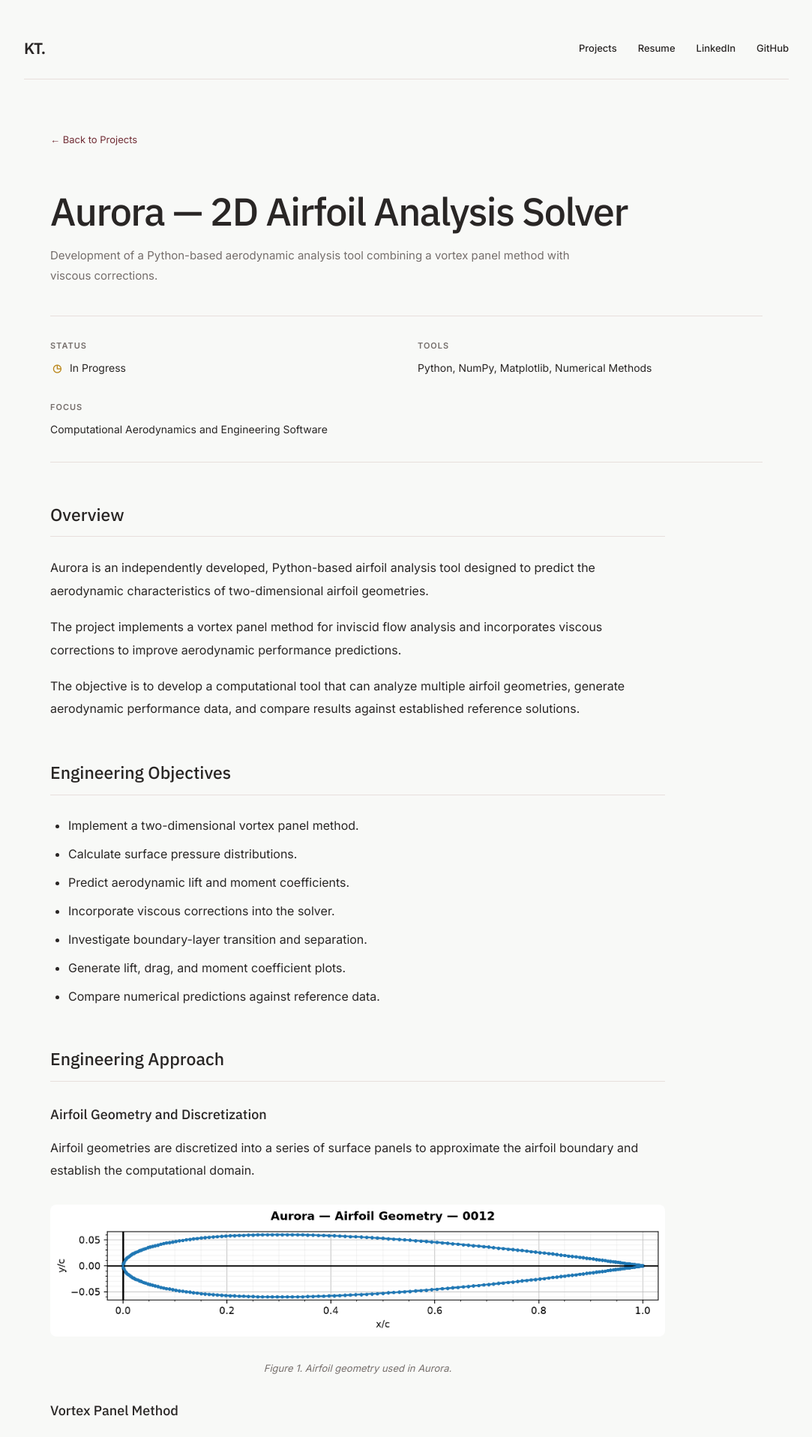
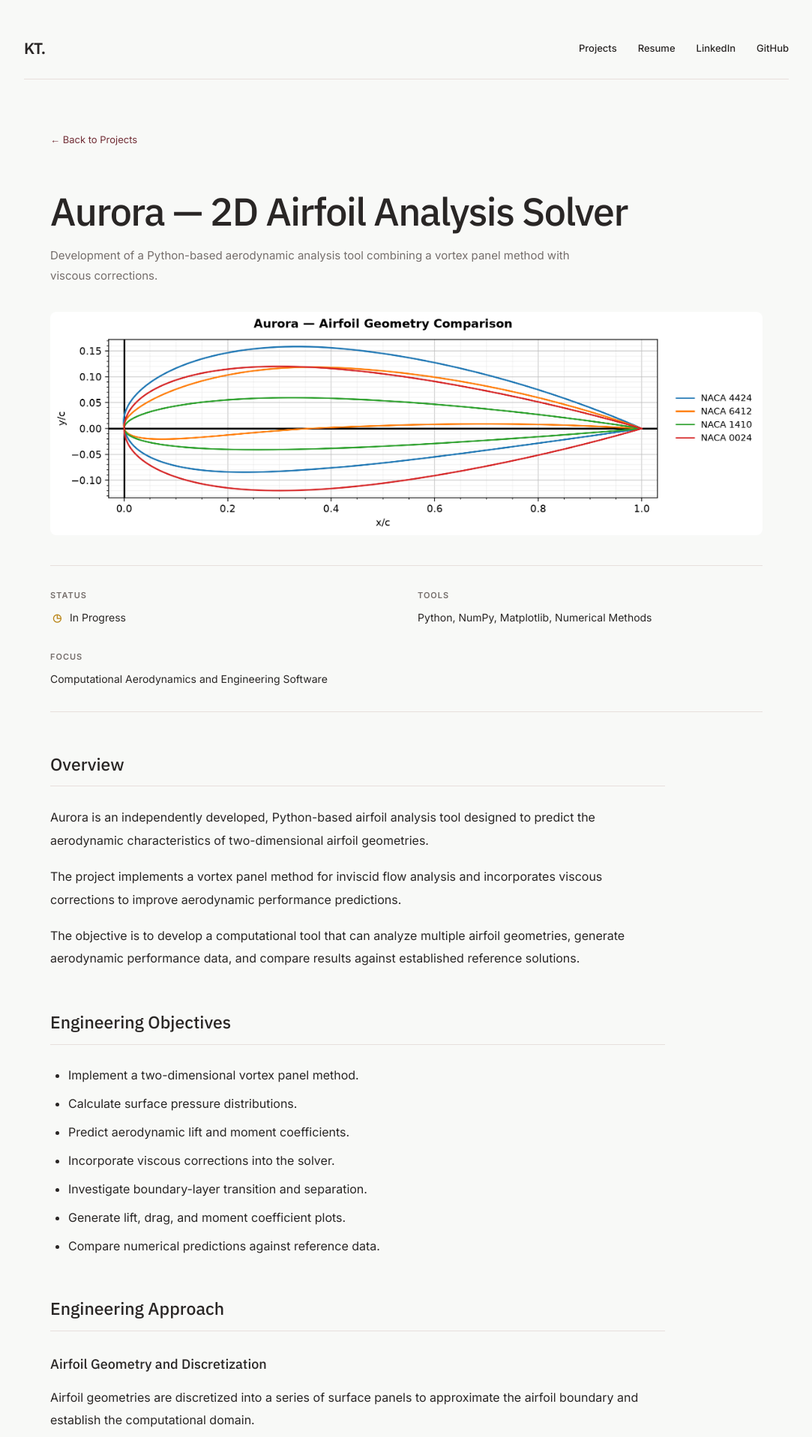
Before and after one commit to kevintieu1/kevintieu1.github.io, a Jekyll site: the page built from _projects/aurora-airfoil-solver.md, in a window 1280 px wide. Shown: the top 1917 px of the page at 75% size, without its empty margins (98-1181 px from the left). Built offline with Jekyll 4.4.1, drawn with Linux system fonts in a browser that asks for light colours.

Commit message:
Update aurora-airfoil-solver.md

```diff
--- a/_projects/aurora-airfoil-solver.md
+++ b/_projects/aurora-airfoil-solver.md
@@ -2,6 +2,7 @@
 title: Aurora — 2D Airfoil Analysis Solver
 description: Development of a Python-based aerodynamic analysis tool combining a vortex panel method with viscous corrections.
 order: 4
+image: /assets/projects/aurora-airfoil-solver/01_geometry_comparison.png
 status: In Progress
 tools: Python, NumPy, Matplotlib, Numerical Methods
 focus: Computational Aerodynamics and Engineering Software
```
